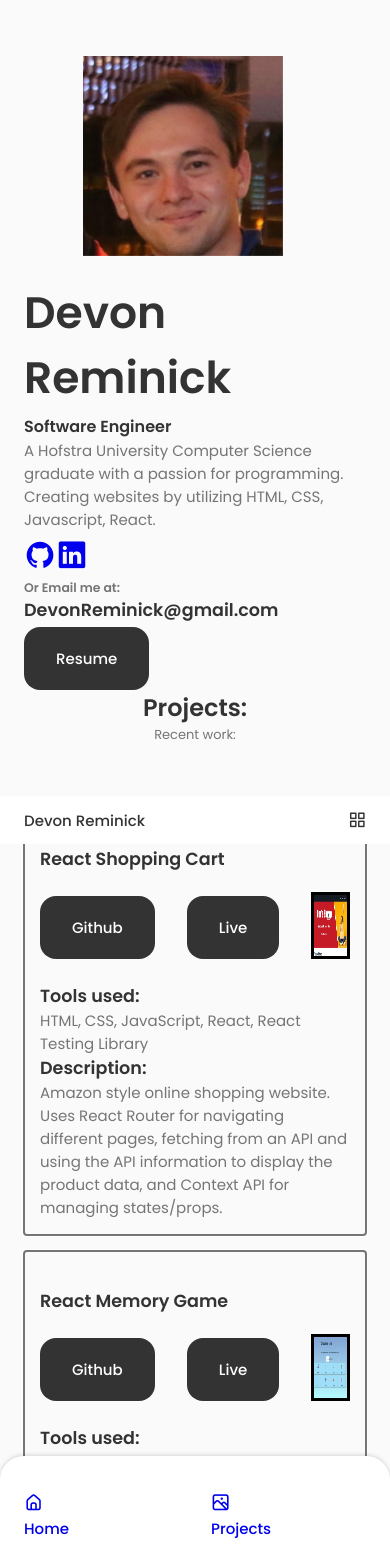
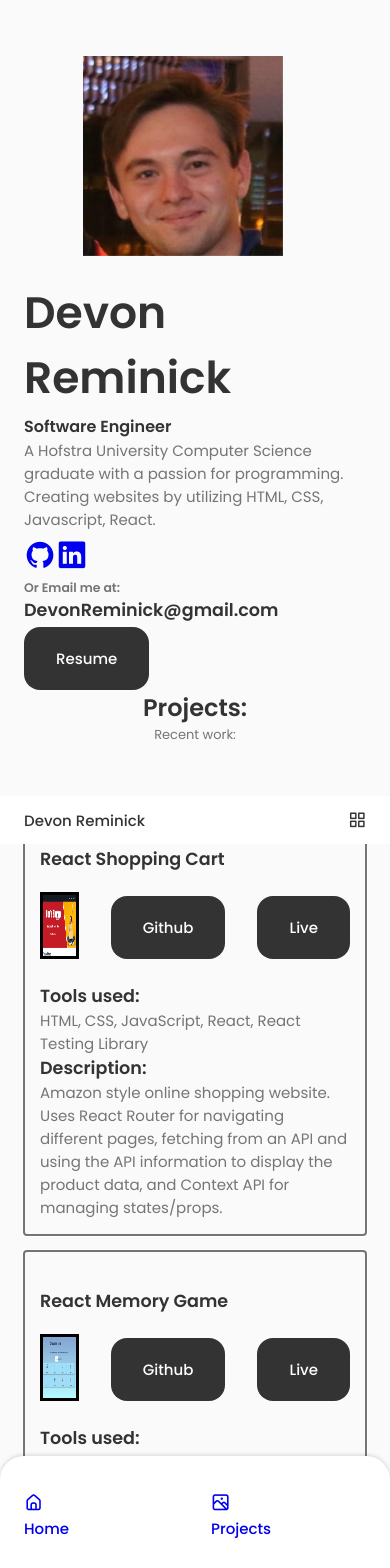
Before and after one commit to DevonRem/ReactPortfolio, a React (Vite) app in the folder ReactPortfolio/: page / in a window 390 px wide. Shown: the top 1568 px of the page. Built offline with nearby package versions, Linux system fonts and the light colour scheme.

Commit message:
Media query project section bugfix

```diff
--- a/ReactPortfolio/src/components/Projects.css
+++ b/ReactPortfolio/src/components/Projects.css
@@ -38,5 +38,8 @@
     .projectImg {
         width: 100%;
         height: 100%;
+        grid-row-start: 2;
+        grid-row-end: 2;
+
     }
 }
```
